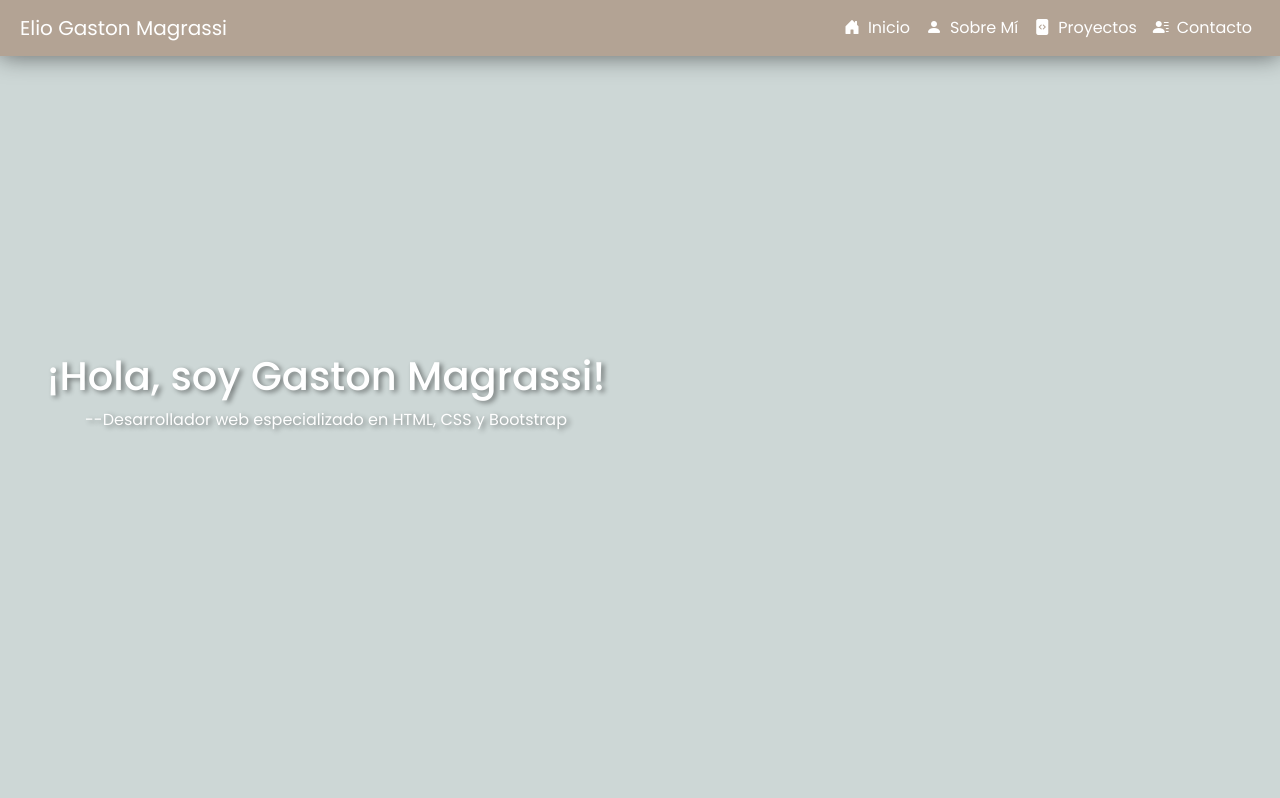
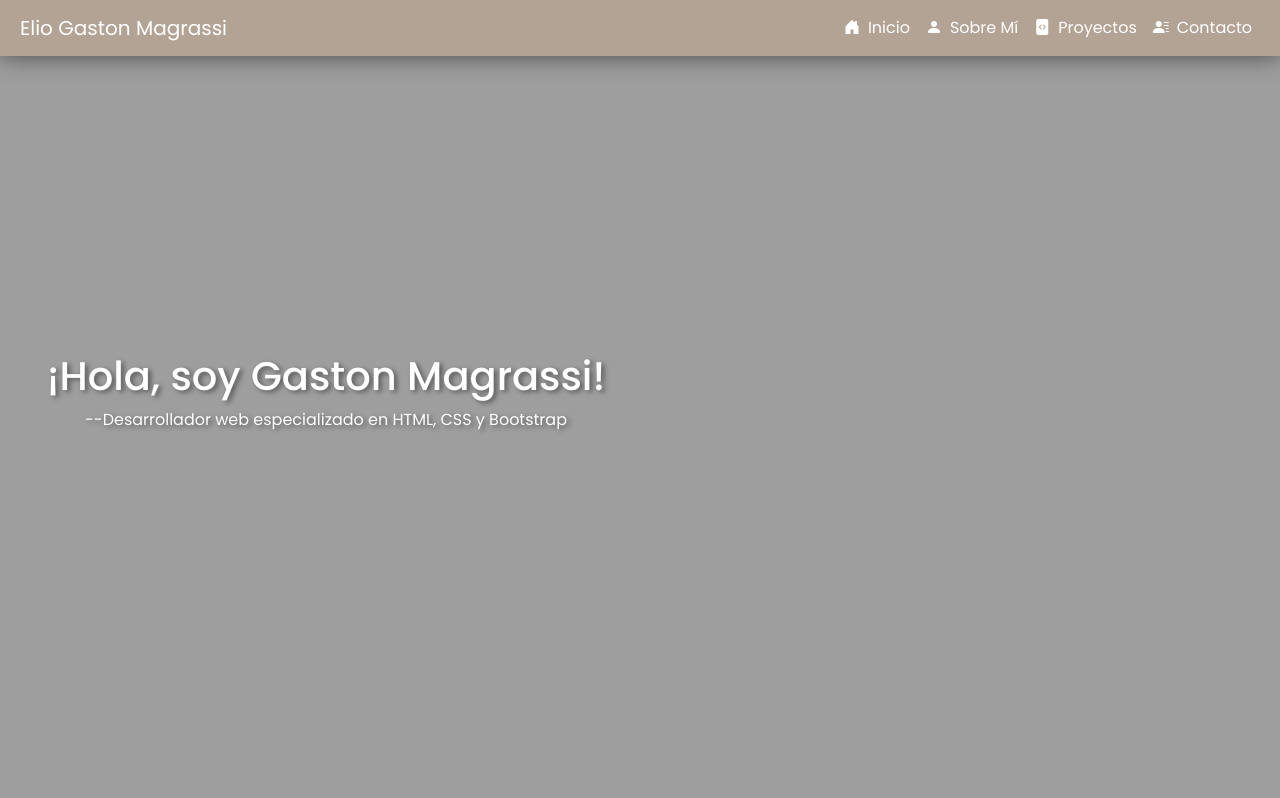
Before and after one commit to gas051093/portfolio, a plain HTML site: page index.html in a window 1280 px wide. Shown: the top 798 px of the page. Drawn offline with nearby package versions, Linux system fonts and the light colour scheme; the site is published under a folder, as on GitHub Pages, so addresses that start at the root find nothing.

Commit message:
modificacion url bg-hero style.css

```diff
--- a/styles/styles.css
+++ b/styles/styles.css
@@ -36,7 +36,7 @@
 }
 
 .bg-hero{
-    background-image: url(/assets/img/hero.jpg);
+    background-image: url(../assets/img/hero.jpg);
     background-size: cover;
     background-position: center;
     height: 100vh;
```
